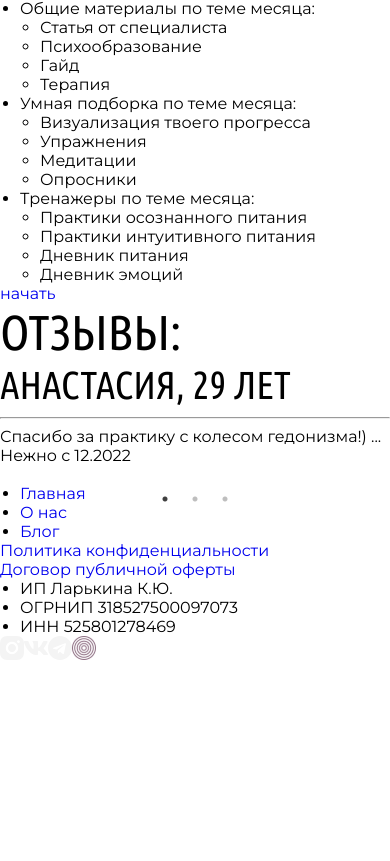
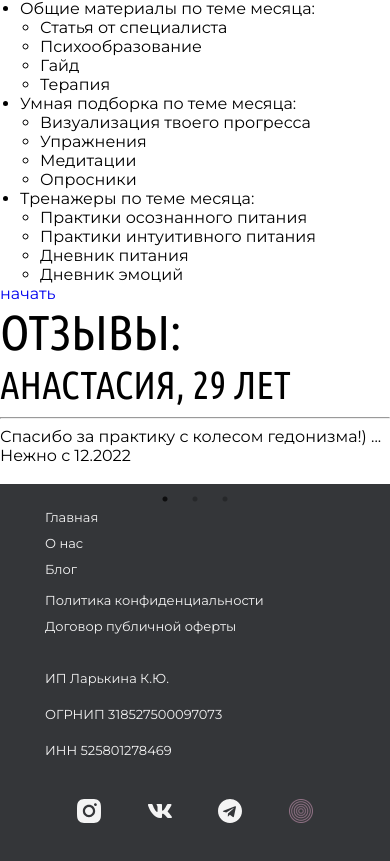
Before and after one commit to juliavolk96/NezhnoSpace_project-, a React (Create React App) app: page / in a window 390 px wide. Shown: the part 1741-2602 px from the top of the page. Before the commit the page ends 2405 px from the top, so only its background shows below. Built offline with nearby package versions, Linux system fonts and the light colour scheme.

Commit message:
add footer css

```diff
--- a/src/components/mediaStyle.css
+++ b/src/components/mediaStyle.css
@@ -85,3 +85,87 @@
     padding: 24px 11%;
   }
 }
+
+
+
+
+/*Footer*/
+@media screen and (max-width: 1000px) {
+  .center-footer {
+    width: 250px;
+    grid-template-columns: 240px;
+    margin: auto;
+  }
+
+  .center-footer ul {
+    margin-bottom: 0;
+  }
+
+  .footer-documents {
+    padding-top: 10px;
+    grid-column-gap: 10px;
+    grid-template-rows: 30px;
+  }
+
+  .footer__menu {
+    margin: 50px 0;
+  }
+}
+
+@media screen and (max-width: 700px) {
+  footer {
+    padding: 20px 0;
+  }
+
+  .footer {
+    display: grid;
+  }
+
+  .footer p {
+    padding-top: 32px;
+    width: 310px;
+  }
+
+  .footer__menu {
+    display: grid;
+    padding: 0;
+    margin: 0;
+    line-height: 16px;
+  }
+
+  .footer__menu ul {
+    padding-left: 0;
+  }
+
+  .footer__menu .page_item {
+    padding-left: 0;
+  }
+
+  .center-footer {
+    margin: 0;
+    gap: 16px;
+  }
+
+  .center-footer ul {
+    order: 1;
+    padding-left: 0;
+    margin-top: 0;
+  }
+
+  .center-footer ul li {
+    padding: 5px 0;
+    list-style-type: none;
+  }
+
+  .soc_networks {
+    justify-content: space-evenly;
+    padding-top: 16px;
+    width: 300px;
+    margin: auto;
+  }
+
+  .footer-documents {
+    grid-template-rows: 24px;
+    padding: 5px 0;
+  }
+}
--- a/src/components/style.css
+++ b/src/components/style.css
@@ -143,3 +143,66 @@
 .account_navigation-list li a {
   color: inherit;
 }
+
+
+
+
+/*Footer*/
+footer {
+  background-color: #343639;
+  padding: 60px 0;
+  font-size: 13px;
+}
+
+.footer {
+  display: flex;
+  justify-content: space-evenly;
+}
+
+.footer p {
+  text-align: center;
+  display: flex;
+  text-align: center;
+  align-items: center;
+  margin: auto;
+  color: #F4F4F4;
+}
+
+.footer li, .footer a{
+  color: #F4F4F4;
+}
+
+.footer__menu li {
+  padding-right: 50px;
+  list-style-type: none;
+  padding: 5px 0;
+}
+
+/* .footer__menu a {
+  text-decoration: none;
+} */
+
+.center-footer {
+  display: grid;
+  margin: 0 100px;
+  grid-template-columns: 240px 240px;
+  gap: 80px;
+  line-height: 2;
+}
+
+.center-footer ul {
+  list-style-type: none;
+}
+
+/* .soc_networks a {
+  text-decoration: none;
+} */
+
+.soc_networks {
+  align-items: center;
+  display: flex;
+}
+
+.soc_networks img {
+  padding: 15px;
+}
```
